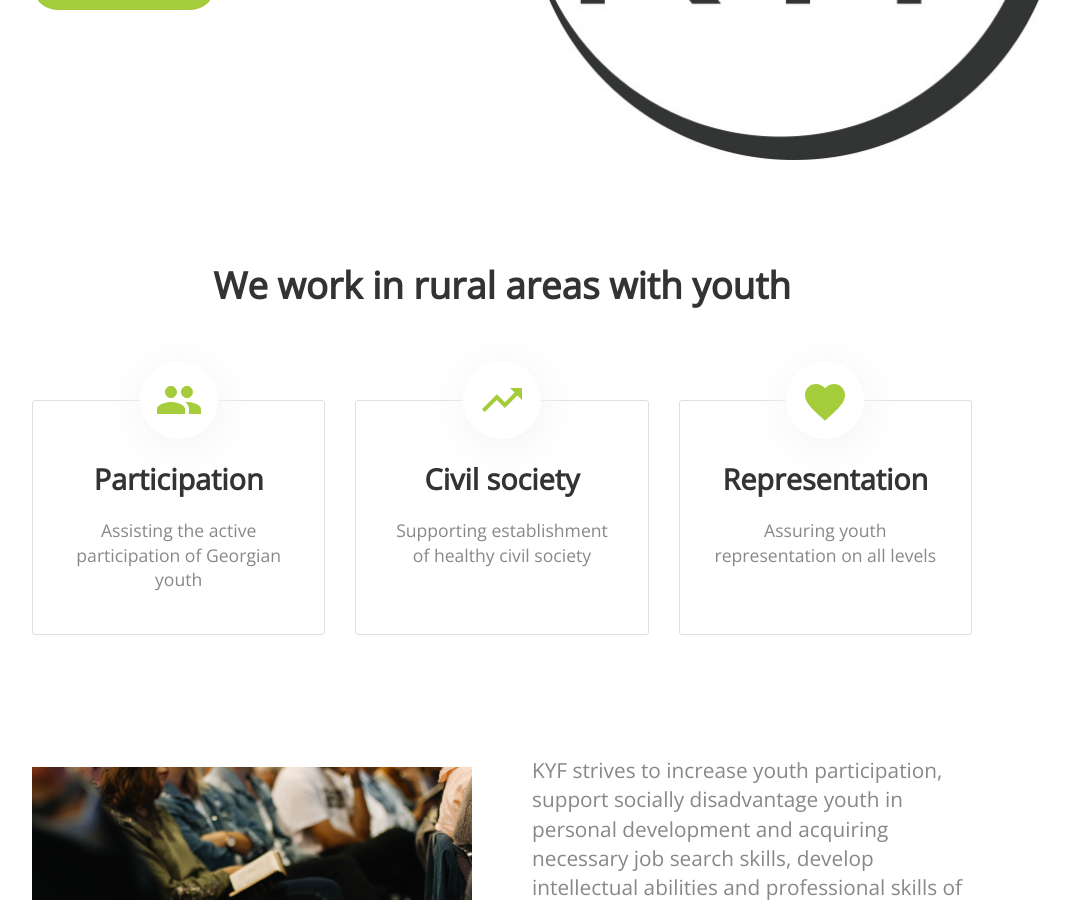
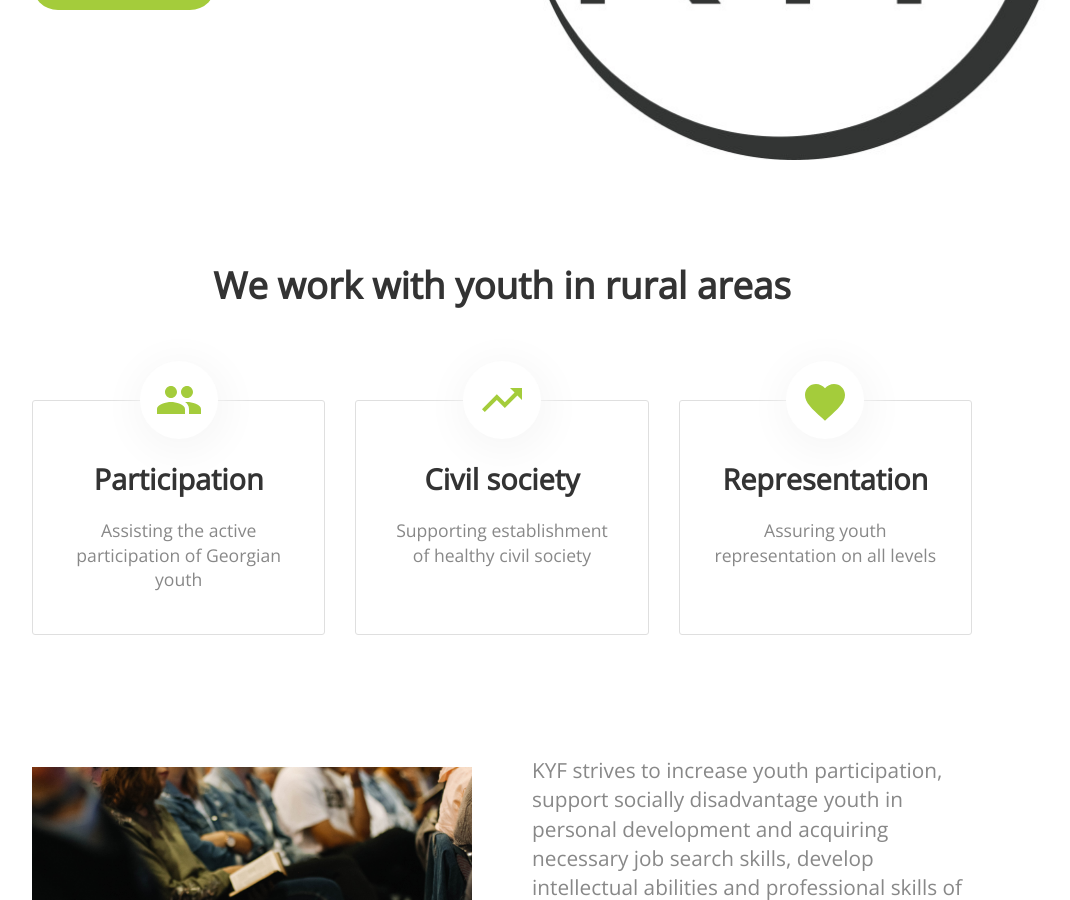
Before and after one commit to kakhetifund/kakhetifund.github.io, a Jekyll site: the page built from index.html, in a window 1280 px wide and 900 px high, scrolled down 480 px. Shown: the whole window, without its empty margins (138-1208 px from the left). Built offline with Jekyll 4.4.1, drawn with Linux system fonts in a browser that asks for light colours; nearby versions of some CDN libraries.

Commit message:
Update index.html

```diff
--- a/index.html
+++ b/index.html
@@ -20,7 +20,7 @@ title: KYF
 </header>
 
 <div class="container">
-	<h2 class="editable" style="text-align: center;">We work in rural areas with youth</h2>
+	<h2 class="editable" style="text-align: center;">We work with youth  in rural areas</h2>
 
 	<ul class="thirds">
 		<li>
```
